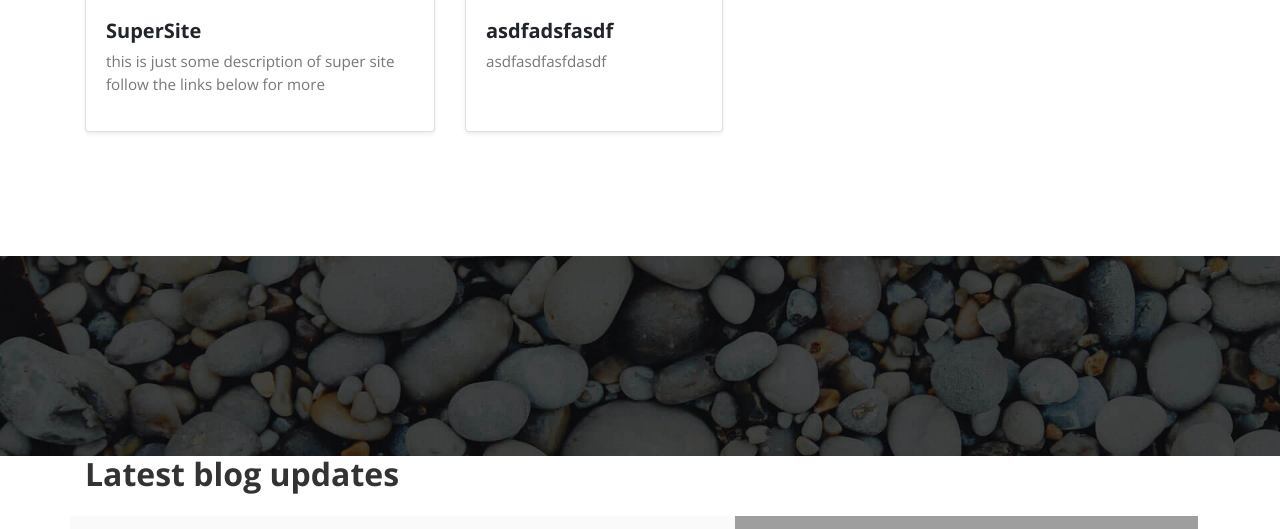
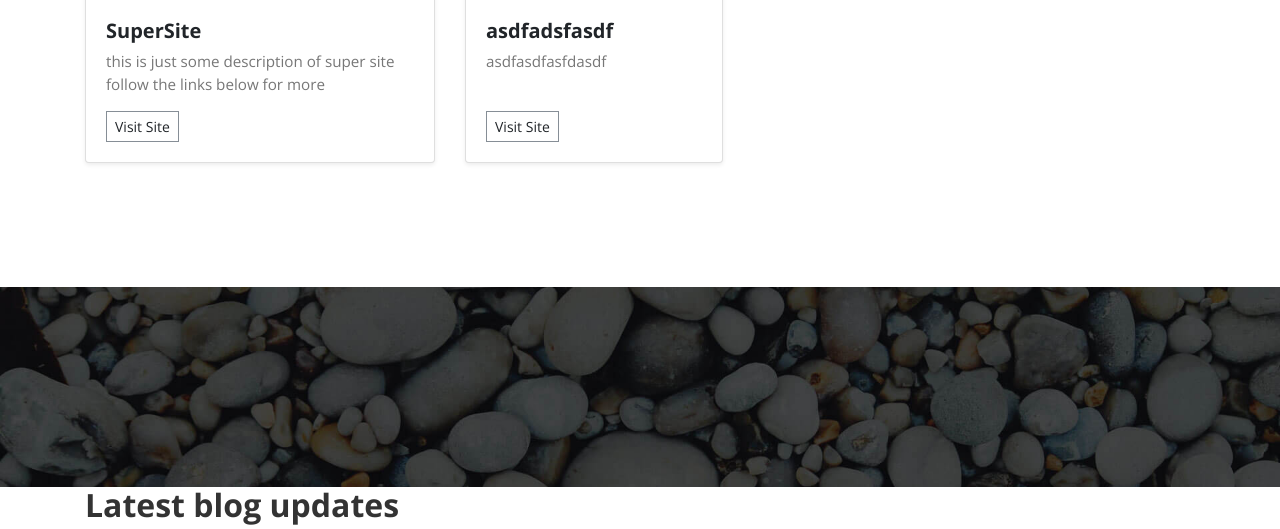
Before and after one commit to drewvpham/drewvpham.com, a Django app: page / in a window 1280 px wide. Shown: the part 1439-1968 px from the top of the page. Run offline with Django 3.2, Linux system fonts and the light colour scheme; data comes from the database, SQL or seed files in the repository; some libraries are stand-ins or nearby versions; grey boxes are pictures that could not be loaded.

Commit message:
fix button layout

```diff
--- a/templates/index.html
+++ b/templates/index.html
@@ -45,40 +45,37 @@
         <!-- Post-->
         <div class='row'>
             {% for project in object_list %}
+
+
             <div class="col-md-4 d-flex align-items-stretch">
-                {# d-flex align-items #}
               <div class="card mb-4 shadow-sm d-flex">
                   {% if project.thumbnail%}
-                    <img src="{{ project.thumbnail.url }}" alt="..." class="img-responsive card-img-top">
+                      <img src="{{ project.thumbnail.url }}" alt="..." class="card-img-top">
                        {% else %}
-                    <svg class="bd-placeholder-img card-img-top" xmlns="http://www.w3.org/2000/svg" preserveAspectRatio="xMidYMid slice" focusable="false" role="img" aria-label="Placeholder: No Image Available">
-                        <title>Placeholder</title>
-                        <rect width="100%" height="100%" fill="#55595c" /><text x="20%" y="50%" fill="#eceeef" dy=".3em">No Image Available</text>
-                    </svg>
+
+                    <svg class="bd-placeholder-img card-img-top" xmlns="http://www.w3.org/2000/svg" preserveAspectRatio="xMidYMid slice" focusable="false" role="img" aria-label="Placeholder: No Image Available"><title>Placeholder</title><rect width="100%" height="100%" fill="#55595c"/><text x="20%" y="50%" fill="#eceeef" dy=".3em">No Image Available</text></svg>
                         {% endif %}
 
-
-
-                    <div class="card-body">
+                <div class="card-body d-flex flex-column">
                     <h5>{{project.title}}</h2>
                   <p class="card-text">{{project.overview}}</p>
-                            <div class="d-flex justify-content-between">
-
-
-                                <div class="btn-group">
-                                    {% if project.post %}
+                    <div class="mt-auto btn-group">
+                        {% if project.url %}
                         <a href="{{project.url}}" target="_blank" class="float-left btn btn-outline-secondary btn-sm" role="button">Visit Site</a>
                         {% endif %}
+
 
                       {% if project.post %}
                       <a href="{{project.post.get_absolute_url}}" class="float-right btn btn-outline-info btn-sm" role="button">Read Post</a>
                                 {% endif %}
                     </div>
 
+
                 </div>
               </div>
             </div>
-            </div>
+
+
             {% endfor %}
         </div>
 
--- a/templates/projects.html
+++ b/templates/projects.html
@@ -31,11 +31,10 @@
                   <svg class="bd-placeholder-img card-img-top" xmlns="http://www.w3.org/2000/svg" preserveAspectRatio="xMidYMid slice" focusable="false" role="img" aria-label="Placeholder: No Image Available"><title>Placeholder</title><rect width="100%" height="100%" fill="#55595c"/><text x="20%" y="50%" fill="#eceeef" dy=".3em">No Image Available</text></svg>
                       {% endif %}
 
-              <div class="card-body">
+              <div class="card-body d-flex flex-column">
                   <h5>{{project.title}}</h2>
                 <p class="card-text">{{project.overview}}</p>
-                <div class="d-flex justify-content-between">
-                  <div class="btn-group">
+                  <div class="mt-auto btn-group">
                       {% if project.url %}
                       <a href="{{project.url}}" target="_blank" class="float-left btn btn-outline-secondary btn-sm" role="button">Visit Site</a>
                       {% endif %}
@@ -47,7 +46,6 @@
                   </div>
 
 
-                </div>
               </div>
             </div>
           </div>
```
Lines whose indentation alone changed are shown as unchanged.
